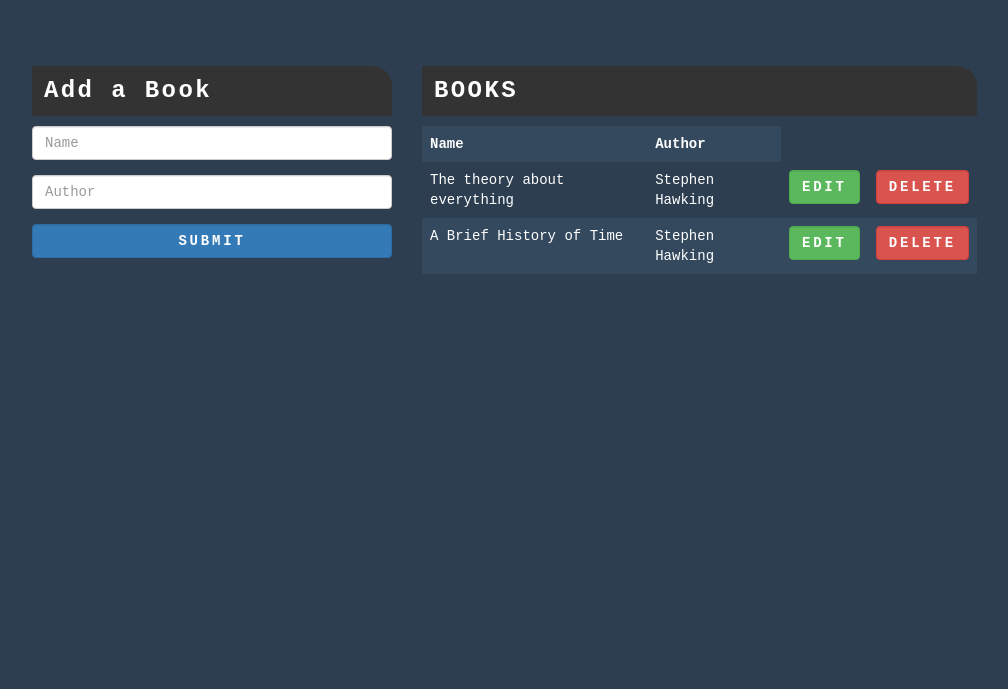
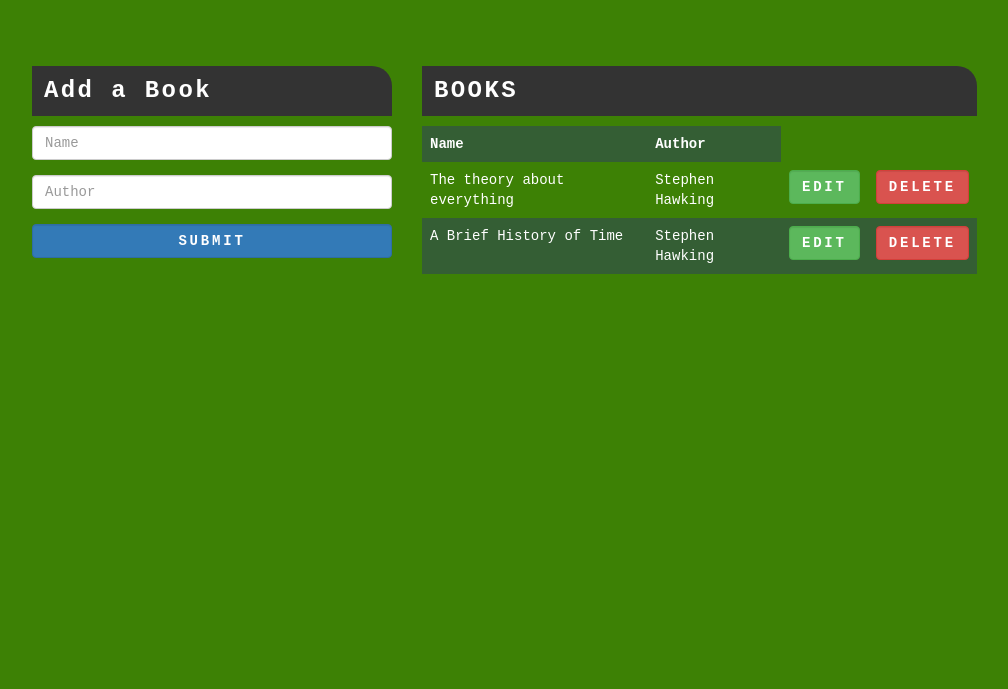
Before and after one commit to ygcorrea/jquery-study, a plain HTML site: page index.html in a window 1280 px wide. Shown: the part 111-800 px from the top of the page, without its empty margins (38-1046 px from the left). Drawn offline with nearby package versions, Linux system fonts and the light colour scheme.

Commit message:
Ajustando css

```diff
--- a/src/style.css
+++ b/src/style.css
@@ -1,5 +1,5 @@
 body {
-  background: #2c3e50;
+  background: #3d8105;
   color: white;
   font-family: monospace;
 }
@@ -9,7 +9,7 @@ input,
 }
 .table-striped > tbody > tr:nth-child(2n + 1) > td,
 .table-striped > tbody > tr:nth-child(2n + 1) > th {
-  background-color: #34495e;
+  background-color: #345e34;
 }
 .row .alert {
   margin-top: 25px;
```
